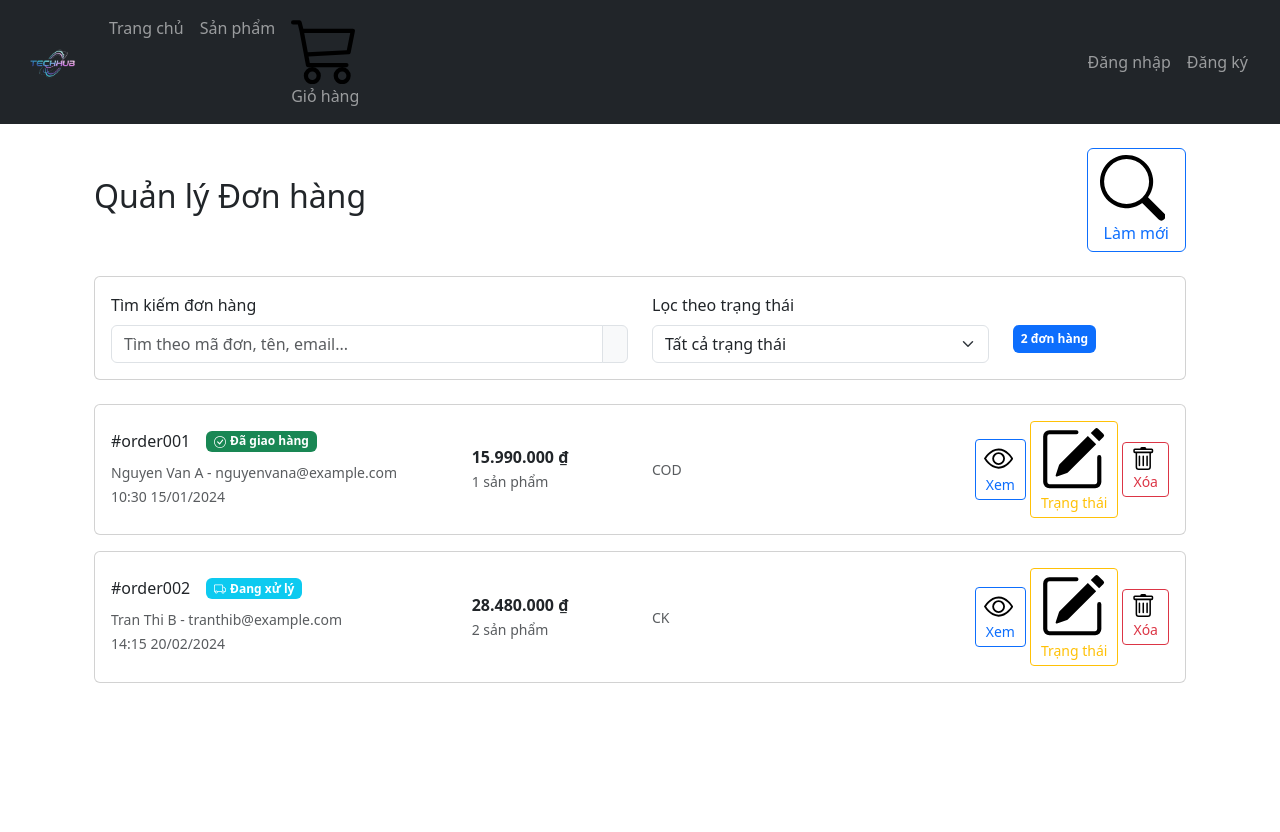
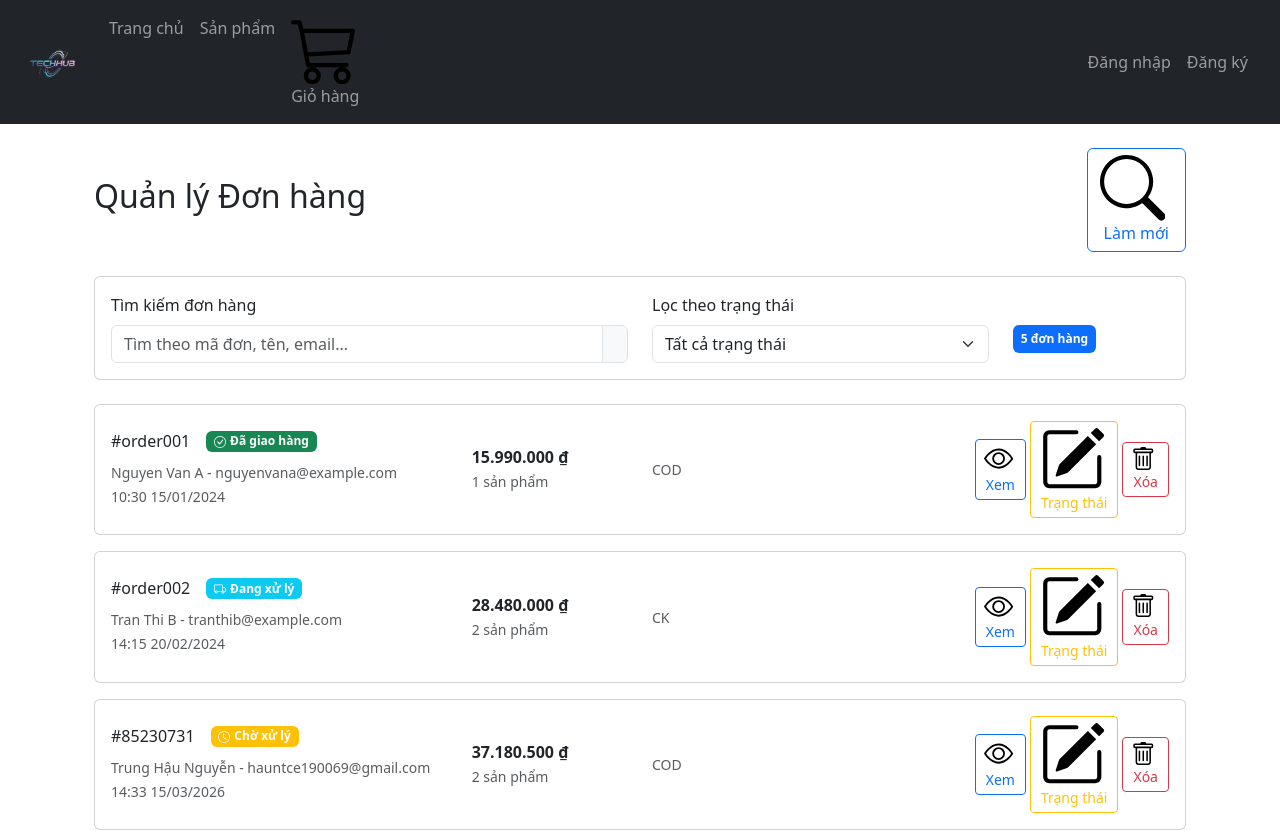
Before and after one commit to nguyenlece191110-pixel/SP26_FER202_GROUP_3, a React (Create React App) app: page /admin/orders in a window 1280 px wide. Shown: the top 832 px of the page. Built offline with nearby package versions, Linux system fonts and the light colour scheme; data requests are answered from the project's data file.

Commit message:
update 5

```diff
--- a/db-full.json
+++ b/db-full.json
@@ -1990,6 +1990,112 @@
       "status": "processing",
       "createdAt": "2024-02-20T14:15:00.000Z",
       "note": ""
+    },
+    {
+      "id": "1773585230731",
+      "userId": "1773580564944",
+      "items": [
+        {
+          "id": "1",
+          "name": "Acer Aspire 5",
+          "price": 15190500,
+          "quantity": 1,
+          "image": "/images/AcerAspire5.png"
+        },
+        {
+          "id": "2",
+          "name": "Acer Aspire 7",
+          "price": 21990000,
+          "quantity": 1,
+          "image": "/images/AcerAspire7.png"
+        }
+      ],
+      "totalAmount": 37180500,
+      "shippingInfo": {
+        "fullName": "Trung Hậu Nguyễn",
+        "email": "hauntce190069@gmail.com",
+        "phone": "0123456789",
+        "address": "22NVC,CANTHO",
+        "city": "Cần Thơ",
+        "district": "Ninh Kiều",
+        "zipCode": ""
+      },
+      "paymentMethod": "cod",
+      "status": "pending",
+      "createdAt": "2026-03-15T14:33:50.731Z"
+    },
+    {
+      "id": "1773585284034",
+      "userId": "1773580564944",
+      "items": [
+        {
+          "id": "1",
+          "name": "Acer Aspire 5",
+          "price": 15190500,
+          "quantity": 1,
+          "image": "/images/AcerAspire5.png"
+        },
+        {
+          "id": "2",
+          "name": "Acer Aspire 7",
+          "price": 21990000,
+          "quantity": 1,
+          "image": "/images/AcerAspire7.png"
+        }
+      ],
+      "totalAmount": 37180500,
+      "shippingInfo": {
+        "fullName": "Trung Hậu Nguyễn",
+        "email": "hauntce190069@gmail.com",
+        "phone": "0123456789",
+        "address": "ádasd132",
+        "city": "Hà Nội",
+        "district": "Hai Bà Trưng",
+        "zipCode": ""
+      },
+      "paymentMethod": "cod",
+      "status": "pending",
+      "createdAt": "2026-03-15T14:34:44.034Z"
+    },
+    {
+      "id": "1773585629859",
+      "userId": "1773580564944",
+      "items": [
+        {
+          "id": "1",
+          "name": "Acer Aspire 5",
+          "price": 15190500,
+          "quantity": 1,
+          "image": "/images/AcerAspire5.png"
+        },
+        {
+          "id": "2",
+          "name": "Acer Aspire 7",
+          "price": 21990000,
+          "quantity": 1,
+          "image": "/images/AcerAspire7.png"
+        },
+        {
+          "id": "3",
+          "name": "Acer Nitro 5",
+          "price": 23391000,
+          "quantity": 1,
+          "image": "/images/AcerNitro5.png"
+        }
+      ],
+      "totalAmount": 60571500,
+      "shippingInfo": {
+        "fullName": "Trung Hậu Nguyễn",
+        "email": "hauntce190069@gmail.com",
+        "phone": "0123456789",
+        "address": "ádasd132",
+        "city": "Hà Nội",
+        "district": "Ba Đình",
+        "zipCode": ""
+      },
+      "paymentMethod": "cod",
+      "status": "pending",
+      "createdAt": "2026-03-15T14:40:29.859Z"
     }
   ],
   "$schema": "./node_modules/json-server/schema.json"
--- a/src/contexts/CartContext.jsx
+++ b/src/contexts/CartContext.jsx
@@ -1,4 +1,4 @@
-import React, { createContext, useContext, useReducer, useEffect } from 'react';
+import React, { createContext, useContext, useReducer, useEffect, useRef } from 'react';
 
 // Cart context
 const CartContext = createContext();
@@ -196,6 +196,7 @@ const cartReducer = (state, action) => {
 // Cart provider component
 export const CartProvider = ({ children }) => {
     const [state, dispatch] = useReducer(cartReducer, initialState);
+    const isHydratedRef = useRef(false);
 
     // Load cart from localStorage on mount
     useEffect(() => {
@@ -214,10 +215,16 @@ export const CartProvider = ({ children }) => {
                 console.error('Error loading cart from localStorage:', error);
             }
         }
+
+        isHydratedRef.current = true;
     }, []);
 
     // Save cart to localStorage whenever it changes
     useEffect(() => {
+        if (!isHydratedRef.current) {
+            return;
+        }
+
         localStorage.setItem('techhub_cart', JSON.stringify({
             items: state.items,
             totalItems: state.totalItems,
--- a/src/contexts/OrderContext.js
+++ b/src/contexts/OrderContext.js
@@ -1,5 +1,6 @@
 import React, { createContext, useContext, useState } from 'react';
 import axios from 'axios';
+import { API_BASE_URL } from '../config/api';
 
 const OrderContext = createContext();
 
@@ -15,13 +16,12 @@ export const OrderProvider = ({ children }) => {
   const [orders, setOrders] = useState([]);
   const [loading, setLoading] = useState(false);
   const [error, setError] = useState(null);
-  const [lastFetch, setLastFetch] = useState(0);
 
   // Fetch all orders (for admin)
   const fetchAllOrders = async () => {
     try {
       setLoading(true);
-      const response = await axios.get('http://localhost:5000/orders');
+      const response = await axios.get(`${API_BASE_URL}/orders`);
       setOrders(response.data);
       setError(null);
     } catch (err) {
@@ -35,23 +35,20 @@ export const OrderProvider = ({ children }) => {
   // Fetch user orders
   const fetchUserOrders = async (userId) => {
     try {
-      // Prevent duplicate calls within 1 second
-      const now = Date.now();
-      if (now - lastFetch < 1000) {
-        return;
-      }
-      setLastFetch(now);
-
       setLoading(true);
 
       if (!userId) {
         throw new Error('User ID is required');
       }
 
-      const response = await axios.get(`http://localhost:5000/orders?userId=${userId}`);
+      // Fetch all then filter with normalized string ID to avoid type mismatch (number vs string).
+      const response = await axios.get(`${API_BASE_URL}/orders`);
+      const userOrders = (response.data || []).filter(
+        order => String(order.userId) === String(userId)
+      );
 
       // Sort orders by creation date (newest first)
-      const sortedOrders = response.data.sort((a, b) =>
+      const sortedOrders = userOrders.sort((a, b) =>
         new Date(b.createdAt) - new Date(a.createdAt)
       );
 
@@ -86,11 +83,11 @@ export const OrderProvider = ({ children }) => {
         throw new Error('Thông tin giao hàng không đầy đủ');
       }
 
-      const response = await axios.post('http://localhost:5000/orders', {
+      const response = await axios.post(`${API_BASE_URL}/orders`, {
         ...orderData,
         id: Date.now().toString(),
         createdAt: new Date().toISOString(),
-        status: 'pending'
+        status: orderData.status || 'pending'
       });
 
       setOrders(prev => [...prev, response.data]);
@@ -112,7 +109,7 @@ export const OrderProvider = ({ children }) => {
   const updateOrderStatus = async (orderId, status) => {
     try {
       setLoading(true);
-      await axios.patch(`http://localhost:5000/orders/${orderId}`, { status });
+      await axios.patch(`${API_BASE_URL}/orders/${orderId}`, { status });
 
       setOrders(prev =>
         prev.map(order =>
@@ -132,7 +129,7 @@ export const OrderProvider = ({ children }) => {
   // Get order by ID
   const getOrderById = async (orderId) => {
     try {
-      const response = await axios.get(`http://localhost:5000/orders/${orderId}`);
+      const response = await axios.get(`${API_BASE_URL}/orders/${orderId}`);
       return response.data;
     } catch (err) {
       setError('Không thể tìm thấy đơn hàng');
@@ -145,7 +142,7 @@ export const OrderProvider = ({ children }) => {
   const deleteOrder = async (orderId) => {
     try {
       setLoading(true);
-      await axios.delete(`http://localhost:5000/orders/${orderId}`);
+      await axios.delete(`${API_BASE_URL}/orders/${orderId}`);
 
       setOrders(prev => prev.filter(order => order.id !== orderId));
       setError(null);
--- a/src/pages/Cart.jsx
+++ b/src/pages/Cart.jsx
@@ -1,5 +1,6 @@
 import React, { useState, useEffect } from 'react';
 import { Container, Row, Col, Card, Button, Form, Alert, Spinner, Modal } from 'react-bootstrap';
+import { Link, useNavigate } from 'react-router-dom';
 import { useCart } from '../contexts/CartContext';
 import { useAuth } from '../AuthContext';
 import { useOrder } from '../contexts/OrderContext';
@@ -7,6 +8,7 @@ import { API_ENDPOINTS } from '../config/api';
 import { Person, Envelope, Telephone, House, CreditCard, Cash, Phone, ArrowLeft, QrCode, Cart3, Dash, Plus, Trash2 } from 'react-bootstrap-icons';
 
 export default function Cart() {
+    const navigate = useNavigate();
     const { user } = useAuth();
     const { createOrder } = useOrder();
     const {
@@ -14,7 +16,6 @@ export default function Cart() {
         totalItems,
         updateQuantity,
         removeFromCart,
-        clearCart,
         selectedItems,
         getSelectedItemsTotal,
         getSelectedItemsCount,
@@ -47,13 +48,6 @@ export default function Cart() {
     const [isSubmitting, setIsSubmitting] = useState(false);
     const [qrCodeUrl, setQrCodeUrl] = useState('');
     const [productPriceMap, setProductPriceMap] = useState({});
-
-    // Nếu chưa đăng nhập và có sản phẩm trong giỏ, xóa giỏ hàng
-    useEffect(() => {
-        if (!user && items.length > 0) {
-            clearCart();
-        }
-    }, [user, items.length, clearCart]);
 
     useEffect(() => {
         const fetchProducts = async () => {
@@ -275,7 +269,8 @@ export default function Cart() {
             // Create order
             const newOrder = await createOrder(orderData);
 
-            // Clear selected items from cart
+            // Remove purchased items from cart after successful order creation.
+            selectedItems.forEach((itemId) => removeFromCart(itemId));
             clearSelectedItems();
 
             // Store payment info in session storage
@@ -292,7 +287,7 @@ export default function Cart() {
             setTimeout(() => {
                 setShowPaymentModal(false);
                 setPaymentStep(1); // Reset step for next time
-                window.location.href = '/orders';
+                navigate('/orders');
             }, 1000);
 
         } catch (error) {
@@ -461,7 +456,7 @@ export default function Cart() {
                             </Alert>
                         )}
                     </div>
-                    <Button variant="primary" href="/shop">
+                    <Button as={Link} to="/shop" variant="primary">
                         Tiếp tục mua sắm
                     </Button>
                 </div>
@@ -580,10 +575,10 @@ export default function Cart() {
                                         : 'Chọn sản phẩm để thanh toán'
                                     }
                                 </Button>
-                                <Button variant="outline-secondary" href="/orders">
+                                <Button as={Link} to="/orders" variant="outline-secondary">
                                     Xem lịch sử đơn hàng
                                 </Button>
-                                <Button variant="outline-secondary" href="/shop">
+                                <Button as={Link} to="/shop" variant="outline-secondary">
                                     Tiếp tục mua sắm
                                 </Button>
                             </div>
--- a/src/pages/OrderHistory.jsx
+++ b/src/pages/OrderHistory.jsx
@@ -15,7 +15,7 @@ export default function OrderHistory() {
     if (user) {
       fetchUserOrders(user.id);
     }
-  }, [user, fetchUserOrders]);
+  }, [user?.id]);
 
   // Auto-refresh disabled to prevent flickering
   // useEffect(() => {
```
